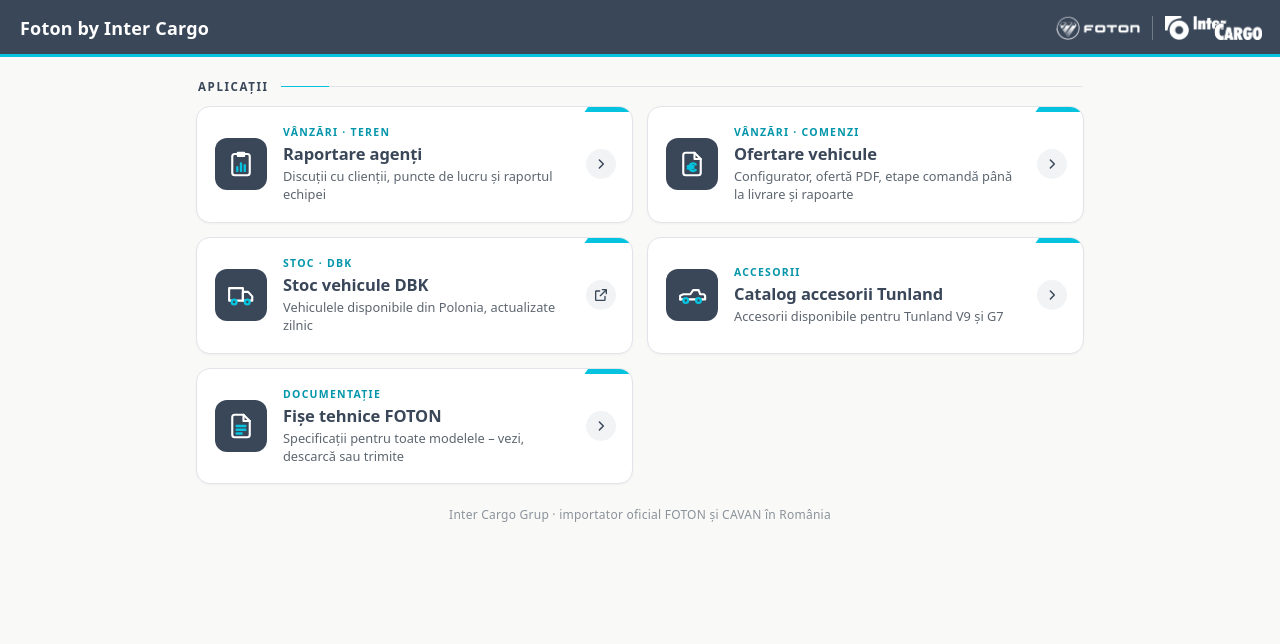
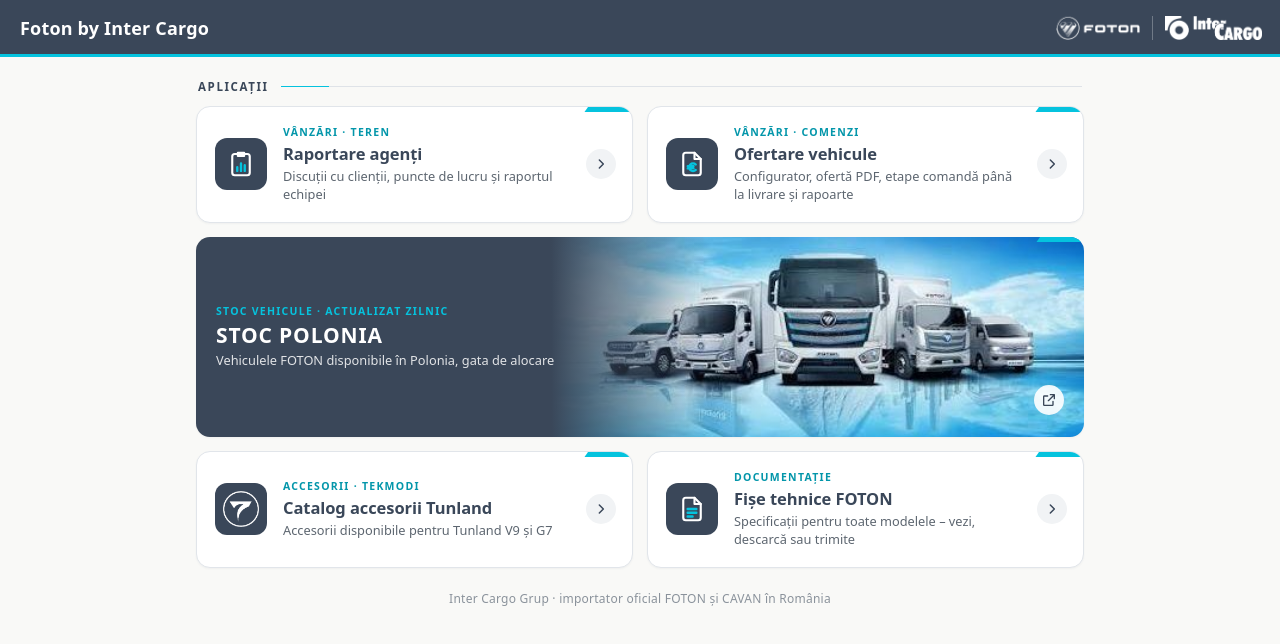
Before and after one commit to florinx1/fotonagenti, a plain HTML site: page index.html in a window 1280 px wide. Drawn offline with Linux system fonts and the light colour scheme; no server answers.

Commit message:
Meniu: banner STOC POLONIA cu poza flotei FOTON, logo Tekmodi pe catalogul de accesorii
Co-Authored-By: Claude Opus 5.5 <noreply@anthropic.com>
Claude-Session: https://claude.ai/code/session_01GNA3Rje3weG2dsqDb2HDxw

```diff
--- a/index.html
+++ b/index.html
@@ -53,19 +53,18 @@
       </span>
       <span class="home-tile-arrow" aria-hidden="true"><svg viewBox="0 0 24 24" fill="none" stroke="currentColor" stroke-width="2.2" stroke-linecap="round" stroke-linejoin="round"><path d="M9.5 6l6 6-6 6"/></svg></span>
     </a>
-    <a href="https://florinx1.github.io/DBK-STOC/" target="_blank" rel="noopener" class="home-tile home-tile--stoc">
-      <span class="home-tile-icon" aria-hidden="true"><svg viewBox="0 0 24 24" fill="none" stroke-linecap="round" stroke-linejoin="round"><path d="M2.5 6.5h11v10h-11z" stroke="#fff" stroke-width="1.7"/><path d="M13.5 9.5h4.2l3.3 3.6v3.4h-7.5z" stroke="#fff" stroke-width="1.7"/><circle cx="6.5" cy="17.6" r="1.9" stroke="#05C3DE" stroke-width="1.9" fill="#3A4759"/><circle cx="17" cy="17.6" r="1.9" stroke="#05C3DE" stroke-width="1.9" fill="#3A4759"/></svg></span>
+    <a href="https://florinx1.github.io/DBK-STOC/" target="_blank" rel="noopener" class="home-tile home-tile--stoc home-tile--photo">
       <span class="home-tile-text">
-        <span class="home-tile-kicker">Stoc · DBK</span>
-        <span class="home-tile-title">Stoc vehicule DBK</span>
-        <span class="home-tile-sub">Vehiculele disponibile din Polonia, actualizate zilnic</span>
+        <span class="home-tile-kicker">Stoc vehicule · actualizat zilnic</span>
+        <span class="home-tile-title">STOC POLONIA</span>
+        <span class="home-tile-sub">Vehiculele FOTON disponibile în Polonia, gata de alocare</span>
       </span>
       <span class="home-tile-arrow" aria-hidden="true"><svg viewBox="0 0 24 24" fill="none" stroke="currentColor" stroke-width="2" stroke-linecap="round" stroke-linejoin="round"><path d="M14 4h6v6M20 4l-9 9M18 14v5a1 1 0 0 1-1 1H5a1 1 0 0 1-1-1V7a1 1 0 0 1 1-1h5"/></svg></span>
     </a>
-    <a href="catalog.html" class="home-tile home-tile--tunland">
-      <span class="home-tile-icon" aria-hidden="true"><svg viewBox="0 0 24 24" fill="none" stroke-linecap="round" stroke-linejoin="round"><path d="M2.5 15.5v-3l2.6-1.1h5.6l2.2-3.3h4.4l1.2 3.3h3.1l.9 1.3v2.8" stroke="#fff" stroke-width="1.7"/><path d="M2.5 15.5h19" stroke="#fff" stroke-width="1.7"/><circle cx="7" cy="16.4" r="1.9" stroke="#05C3DE" stroke-width="1.9" fill="#3A4759"/><circle cx="17.2" cy="16.4" r="1.9" stroke="#05C3DE" stroke-width="1.9" fill="#3A4759"/></svg></span>
+   <a href="catalog.html" class="home-tile home-tile--tunland">
+      <span class="home-tile-icon home-tile-icon--logo" aria-hidden="true"><img src="icons/brand/tekmodi-w.png" alt=""></span>
       <span class="home-tile-text">
-        <span class="home-tile-kicker">Accesorii</span>
+        <span class="home-tile-kicker">Accesorii · Tekmodi</span>
         <span class="home-tile-title">Catalog accesorii Tunland</span>
         <span class="home-tile-sub">Accesorii disponibile pentru Tunland V9 și G7</span>
       </span>
--- a/service-worker.js
+++ b/service-worker.js
@@ -1,4 +1,4 @@
-var CACHE_NAME = "foton-agenti-v22";
+var CACHE_NAME = "foton-agenti-v23";
 var APP_SHELL = [
   "./",
   "./index.html",
@@ -11,6 +11,8 @@ var APP_SHELL = [
   "./icons/icon-512.png",
   "./icons/brand/foton.png",
   "./icons/brand/intercargo.png",
+  "./icons/brand/tekmodi-w.png",
+  "./icons/stoc-polonia.jpg",
   "./lib/leaflet/leaflet.js",
   "./lib/leaflet/leaflet.css",
   "./lib/leaflet/images/marker-icon.png",
--- a/styles.css
+++ b/styles.css
@@ -517,3 +517,14 @@ input[readonly] { background: var(--gridline); color: var(--text-secondary); }
 .home-tile-arrow svg{width:16px;height:16px}
 .home-tile:hover .home-tile-arrow{background:#05C3DE;color:#fff}
 .home-foot{text-align:center;font-size:12px;color:#8a929b;margin:22px 0 8px;letter-spacing:.02em}
+
+.home-tile-icon--logo img{width:36px;height:36px;display:block}
+.home-tile--photo{grid-column:1/-1;min-height:150px;border:0;padding:22px 20px;color:#fff;
+  background:linear-gradient(90deg,rgba(58,71,89,.96) 0%,rgba(58,71,89,.82) 38%,rgba(58,71,89,0) 72%),url(icons/stoc-polonia.jpg) right 38%/cover no-repeat,#3A4759}
+.home-tile--photo .home-tile-kicker{color:#05C3DE}
+.home-tile--photo .home-tile-title{color:#fff;font-size:21px;letter-spacing:.04em;font-weight:800}
+.home-tile--photo .home-tile-sub{color:rgba(255,255,255,.85);max-width:340px}
+.home-tile--photo .home-tile-arrow{background:rgba(255,255,255,.9);color:#3A4759;align-self:flex-end}
+.home-tile--photo:hover{box-shadow:0 10px 26px rgba(58,71,89,.28)}
+@media(max-width:520px){.home-tile--photo{min-height:170px;background:linear-gradient(180deg,rgba(58,71,89,.94) 0%,rgba(58,71,89,.75) 48%,rgba(58,71,89,.05) 100%),url(icons/stoc-polonia.jpg) center 70%/cover no-repeat,#3A4759;align-items:flex-start}}
+@media(min-width:521px){.home-tile--photo{min-height:200px;background:linear-gradient(90deg,#3A4759 0%,#3A4759 40%,rgba(58,71,89,0) 58%),url(icons/stoc-polonia.jpg) right 82%/60% auto no-repeat,#3A4759}}
```
Also changed, not shown: icons/brand/tekmodi-w.png (added), icons/stoc-polonia.jpg (added).
